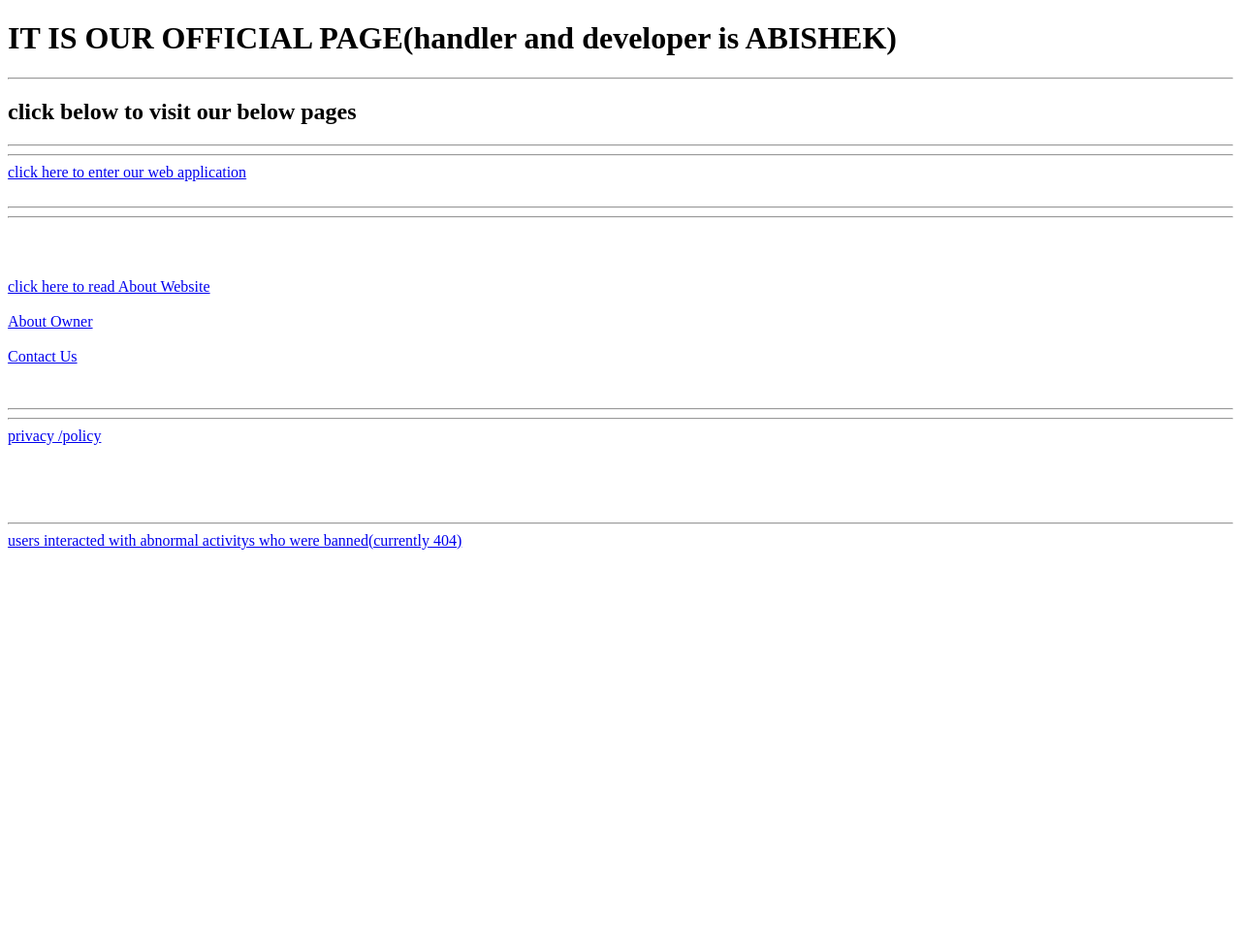
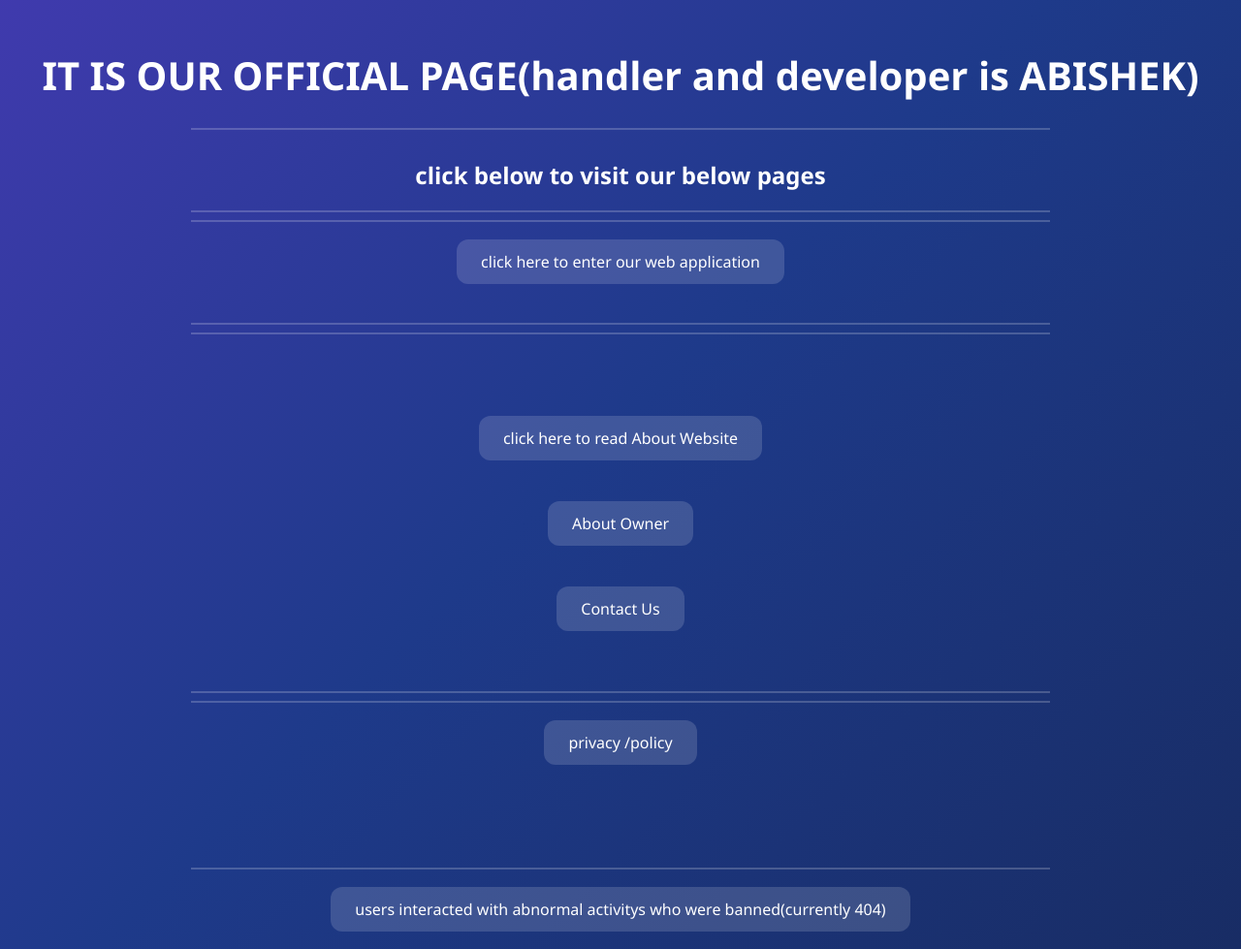
Before and after one commit to abishek-official-newer/my_first_web, a Flask app: page / in a window 1280 px wide. Shown: the whole page at 97% size. Before the commit the page ends 567 px from the top, so only its background shows below. Run offline with Flask 3, Linux system fonts and the light colour scheme.

Commit message:
Update home.html

```diff
--- a/templates/home.html
+++ b/templates/home.html
@@ -5,6 +5,130 @@
 <head>
 
     <title>welcome to our website</title>
+<style>
+
+body{
+
+    background:
+    linear-gradient(
+        -45deg,
+        #0f172a,
+        #1e3a8a,
+        #7c3aed,
+        #2563eb
+    );
+
+    background-size:
+    400% 400%;
+
+    animation:
+    gradientMove
+    12s ease infinite;
+
+    color:white;
+
+    font-family:
+    Segoe UI,
+    sans-serif;
+
+    text-align:center;
+
+    min-height:100vh;
+}
+
+@keyframes gradientMove{
+
+    0%{
+        background-position:
+        0% 50%;
+    }
+
+    50%{
+        background-position:
+        100% 50%;
+    }
+
+    100%{
+        background-position:
+        0% 50%;
+    }
+}
+
+a{
+
+    display:inline-block;
+
+    text-decoration:none;
+
+    color:white;
+
+    background:
+    rgba(
+        255,
+        255,
+        255,
+        0.15
+    );
+
+    padding:
+    12px 25px;
+
+    margin:
+    10px;
+
+    border-radius:
+    12px;
+
+    transition:
+    0.3s;
+}
+
+a:hover{
+
+    background:
+    rgba(
+        255,
+        255,
+        255,
+        0.3
+    );
+
+    transform:
+    translateY(-3px);
+}
+
+h1{
+
+    margin-top:
+    50px;
+
+    font-size:
+    40px;
+}
+
+h2{
+
+    margin-top:
+    30px;
+}
+
+hr{
+
+    width:70%;
+
+    border:
+    1px solid
+    rgba(
+        255,
+        255,
+        255,
+        0.2
+    );
+}
+
+</style>
+
+
 
 </head>
 
```
